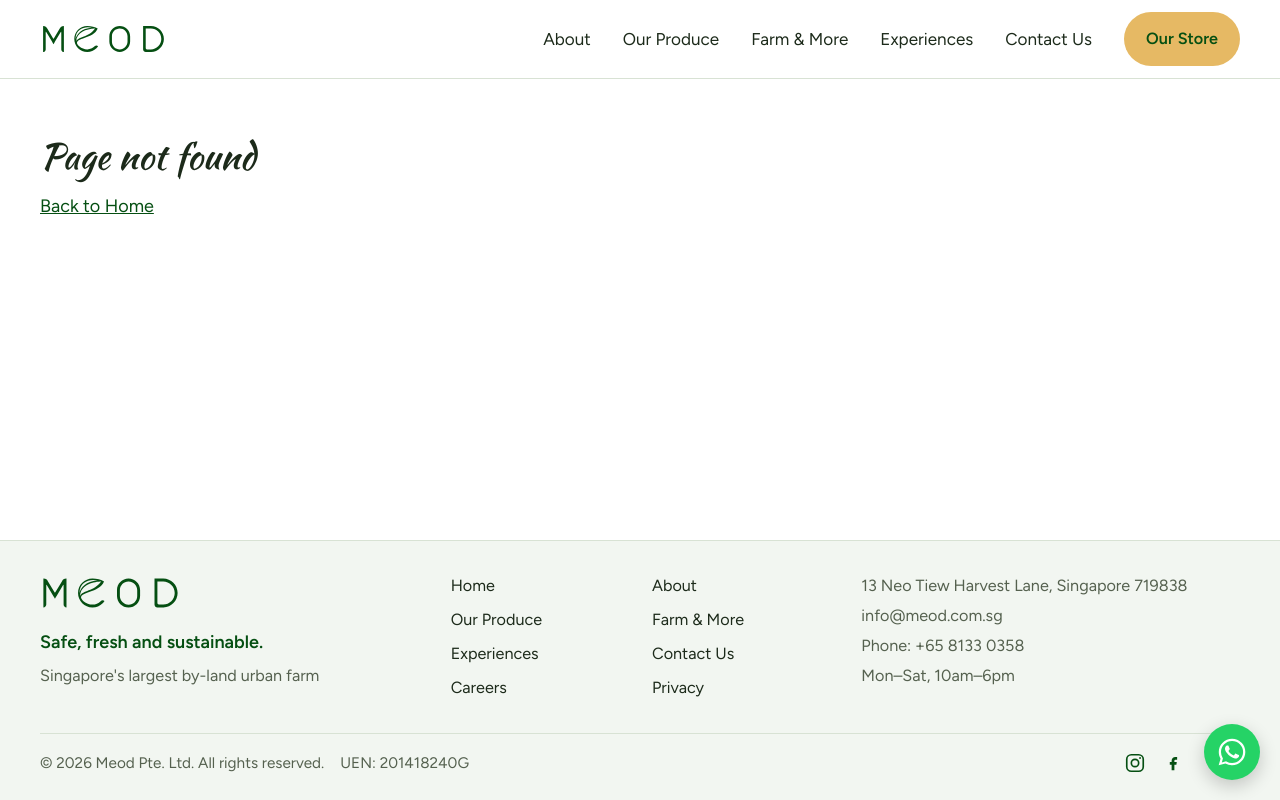
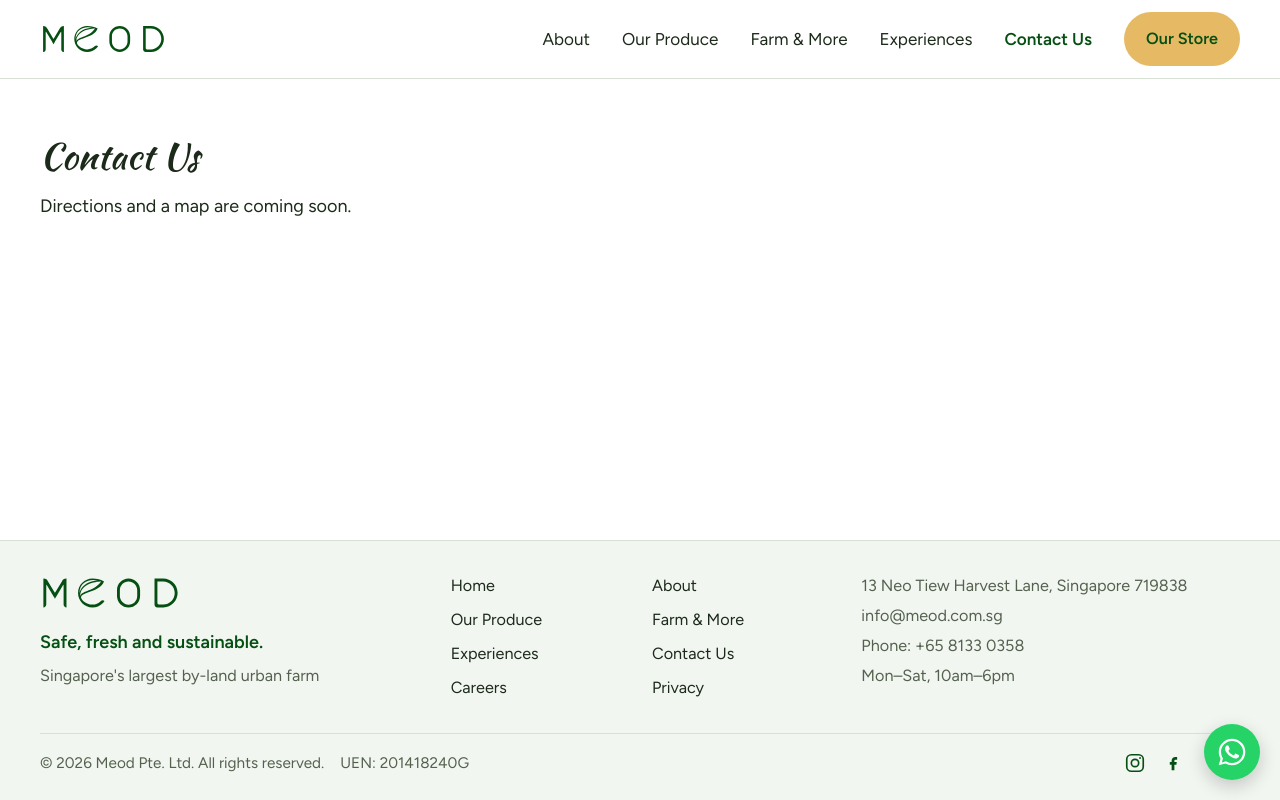
Before and after one commit to Tyllage/Tyllage-MEOD, a React (Vite) app in the folder client/: page /contact in a window 1280 px wide. Built offline with nearby package versions, Linux system fonts and the light colour scheme.

Commit message:
Rename FindUs page to Contact and route it at /contact`n`nRename the page component and route to match the 'Contact Us' link, and point the nav and footer link at /contact.

```diff
--- a/client/src/App.jsx
+++ b/client/src/App.jsx
@@ -5,7 +5,7 @@ import About from './pages/About.jsx'
 import Produce from './pages/Produce.jsx'
 import FarmAndMore from './pages/FarmAndMore.jsx'
 import Experiences from './pages/Experiences.jsx'
-import FindUs from './pages/FindUs.jsx'
+import Contact from './pages/Contact.jsx'
 import Careers from './pages/Careers.jsx'
 import Privacy from './pages/Privacy.jsx'
 import NotFound from './pages/NotFound.jsx'
@@ -19,7 +19,7 @@ function App() {
         <Route path="produce" element={<Produce />} />
         <Route path="farm-and-more" element={<FarmAndMore />} />
         <Route path="experiences" element={<Experiences />} />
-        <Route path="find-us" element={<FindUs />} />
+        <Route path="contact" element={<Contact />} />
         <Route path="careers" element={<Careers />} />
         <Route path="privacy" element={<Privacy />} />
         <Route path="*" element={<NotFound />} />
--- a/client/src/data/site.js
+++ b/client/src/data/site.js
@@ -22,7 +22,7 @@ export const navLinks = [
   { label: 'Our Produce', path: '/produce' },
   { label: 'Farm & More', path: '/farm-and-more' },
   { label: 'Experiences', path: '/experiences' },
-  { label: 'Contact Us', path: '/find-us' },
+  { label: 'Contact Us', path: '/contact' },
 ]
 
 export const footerLinks = [
--- a/client/src/pages/FindUs.jsx
+++ b/client/src/pages/Contact.jsx
@@ -1,4 +1,4 @@
-function FindUs() {
+function Contact() {
   return (
     <div className="container page">
       <h1>Contact Us</h1>
@@ -7,4 +7,4 @@ function FindUs() {
   )
 }
 
-export default FindUs
+export default Contact
```
